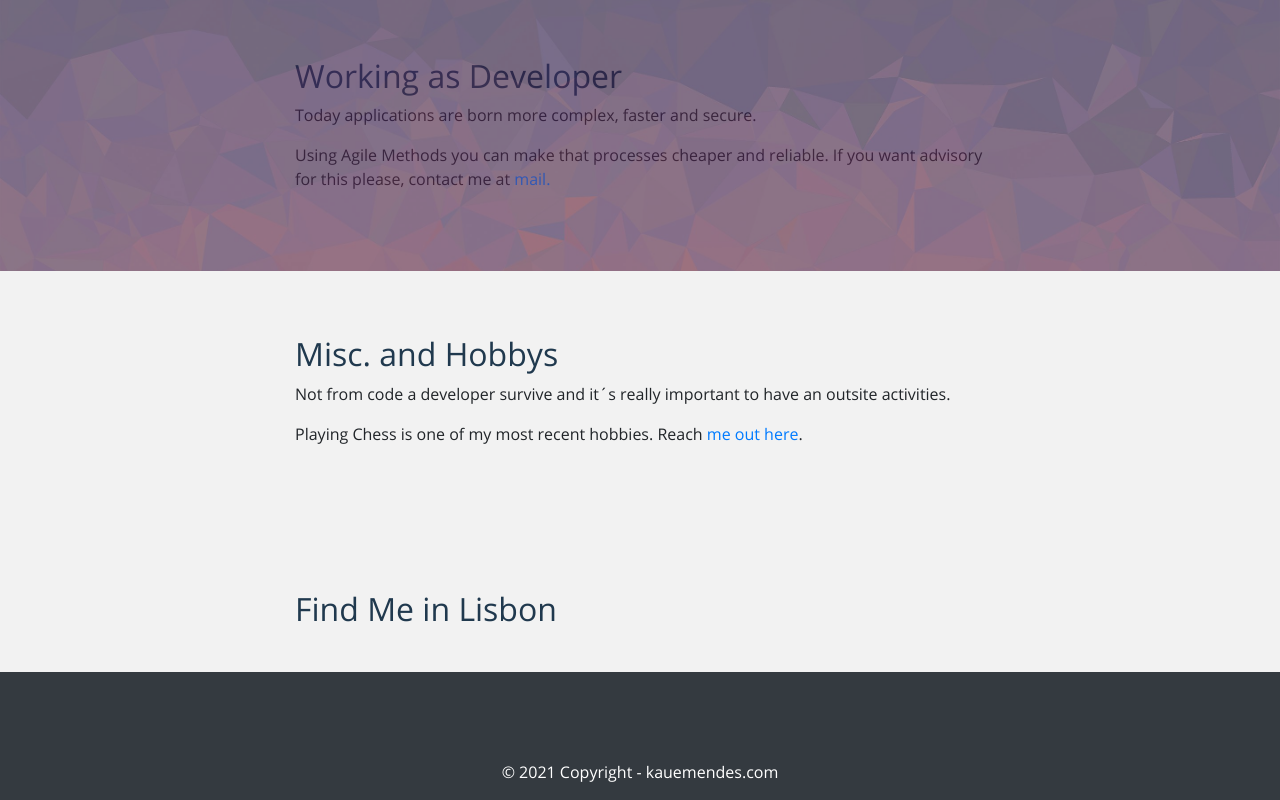
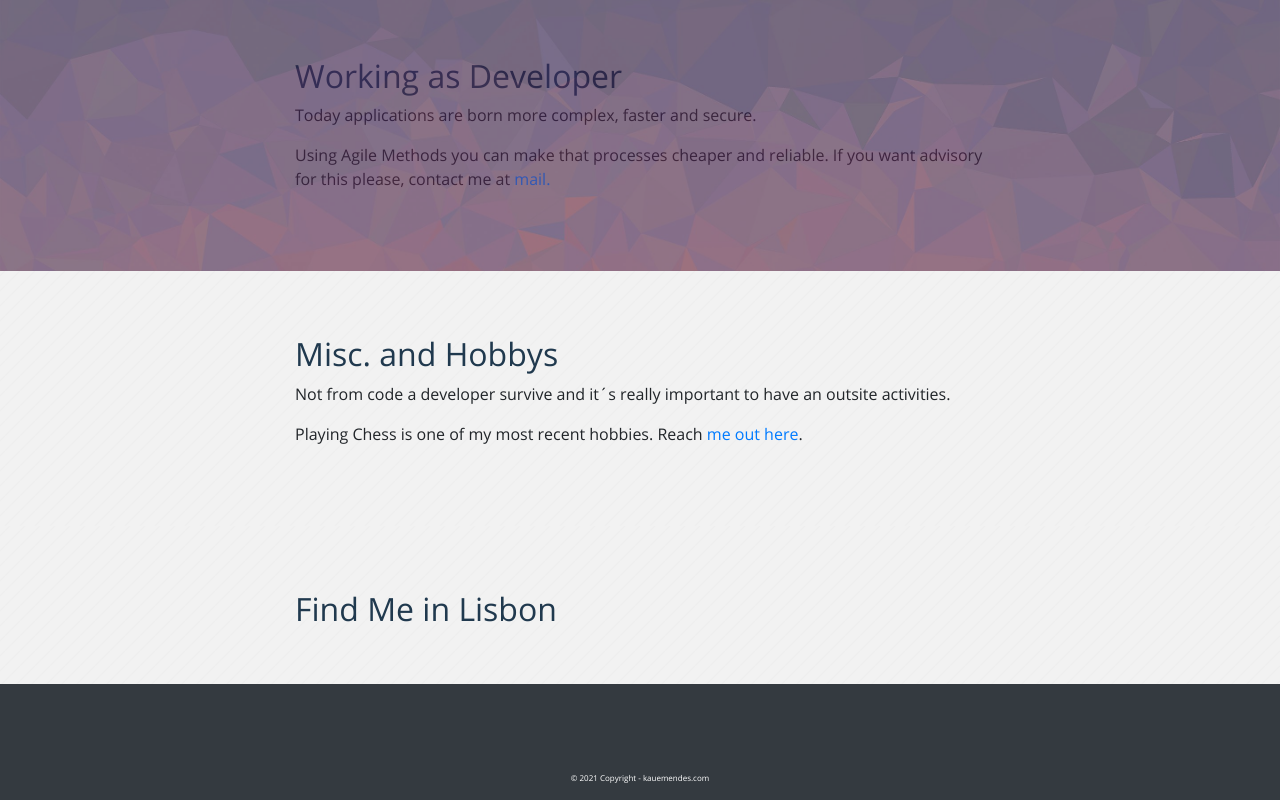
Before and after one commit to kauemendes/kauemendes.com, a Next.js app: page / in a window 1280 px wide. Shown: the part 375-1175 px from the top of the page. Built offline with nearby package versions, Linux system fonts and the light colour scheme.

Commit message:
Improv Layout

```diff
--- a/css/styles.css
+++ b/css/styles.css
@@ -44,6 +44,9 @@ p { word-break: break-word }
 }
 .section1 {
     background-color: rgb(242 242 242);
+    background-image: url('/img/bgpattern.png');
+    background-repeat: repeat;
+    background-position: 100%;
 }
 
 .socials {
@@ -89,6 +92,7 @@ p { word-break: break-word }
     position: absolute;
     bottom: 0;
     width: 100%;
+    font-size: 8px;
 }
 
 textarea {
--- a/pages/cv.tsx
+++ b/pages/cv.tsx
@@ -14,6 +14,9 @@ const JobSection = (props) => {
             <Container>
                 {
                     firstElem && (<div><SubTitle> {props.name} </SubTitle> <p>{props.description}</p> <hr /></div>)
+                }
+                {
+                    ! firstElem && (<div><SubTitle> Past Activity </SubTitle> </div>)
                 }
                 <RoleTitle>{job.current ? ('Current Working ') : ('')}<a href={job.companyLink}>@{job.companyName}</a></RoleTitle>
                 <p><img src={job.logoUrl} width="90px" /></p>
```
Also changed, not shown: public/img/bgpattern.png (added).
